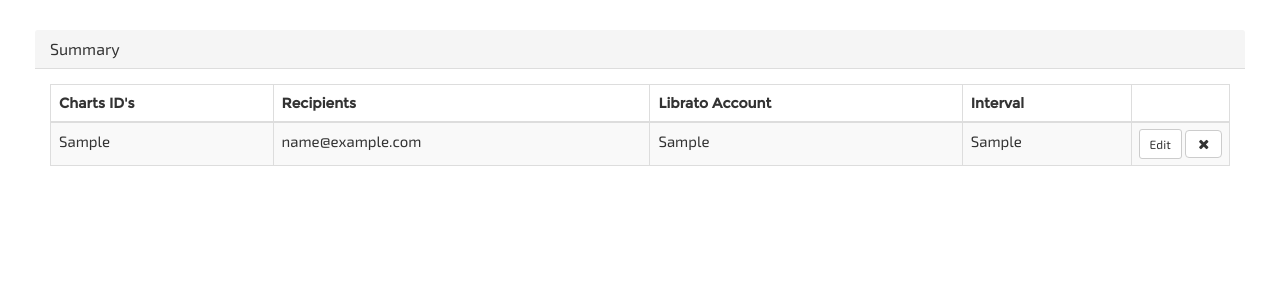
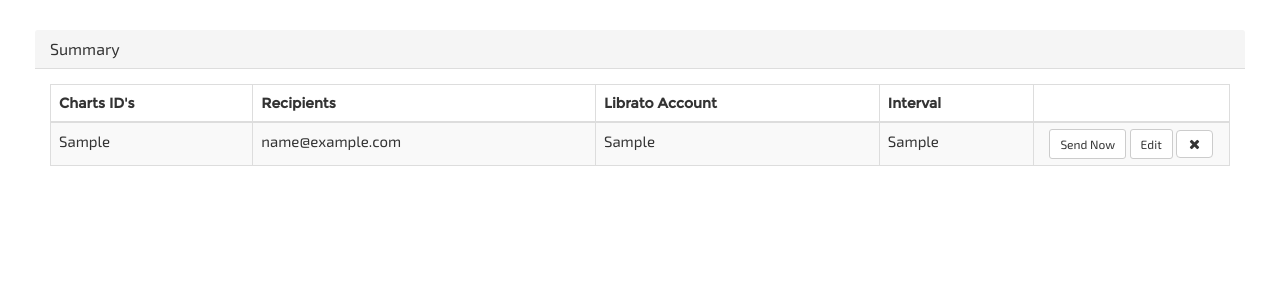
Before and after one commit to weareswat/librato-chart-sender-web, a Django app: page / in a window 1280 px wide. Shown: the part 81-381 px from the top of the page. Run offline with Django 3.2, Linux system fonts and the light colour scheme; tables that the repository leaves empty hold one stand-in row (values such as "Sample post"); parts of the project's set-up code (start-up, migrations or seed data) failed here and were passed over; some libraries are stand-ins or nearby versions.

Commit message:
added send now option

```diff
--- a/librato_chart_sender/templates/index.html
+++ b/librato_chart_sender/templates/index.html
@@ -52,7 +52,7 @@
                                                     <th>Recipients</th>
                                                     <th>Librato Account</th>
                                                     <th>Interval</th>
-                                                    <th class="col-md-1 editwrapper" align="center"></th>
+                                                    <th class="col-md-2 editwrapper" align="center"></th>
                                                 </tr>
                                             </thead>
                                             <tbody>
@@ -63,6 +63,9 @@
                                                         <td>{{ configuration.librato_user }}</td>
                                                         <td>{{ configuration.interval }}</td>
                                                         <td align="middle" style="padding: 6px" >
+                                                            <a href="../config/send_now/{{ configuration.id }}" class="btn btn-default btn-sm">
+                                                                Send Now
+                                                            </a>
                                                             <a href="../config/edit/{{ configuration.id }}" class="btn btn-default btn-sm">
                                                                 Edit
                                                             </a>
--- a/librato_chart_sender/urls.py
+++ b/librato_chart_sender/urls.py
@@ -7,4 +7,5 @@ urlpatterns = [
     url(r'^config/new/$', views.config_new, name='config-new'),
     url(r'^config/edit/(?P<config_id>[0-9]+)/$', views.config_edit, name='config-edit'),
     url(r'^config/delete/(?P<config_id>[0-9]+)/$', views.config_delete, name='config-delete'),
+    url(r'^config/send_now/(?P<config_id>[0-9]+)/$', views.send_now, name='send-now'),
 ]
--- a/librato_chart_sender/views.py
+++ b/librato_chart_sender/views.py
@@ -3,6 +3,7 @@ from .forms import NewConfigForm
 from django.shortcuts import redirect
 from .models import Configuration
 from db.config_db import ConfigDB
+from chart_sender import LibratoChartSender
 
 
 def index(request):
@@ -60,3 +61,10 @@ def config_edit(request, config_id):
 def config_delete(request, config_id):
     ConfigDB.delete_configuration(config_id)
     return redirect('index')
+
+def send_now(request, config_id):
+    chart_sender = LibratoChartSender([3419, 3420, 3421], ['pawel.krysiak@rupeal.com'], {
+        'librato_api_key': 'b4bf0341c8cdd3b429826a18d1a07582895fa12c7fb97eb8f2c6bdb015004b86',
+        'mailgun_api_key': 'key-a05af654983f6c57ec99904a3b84c7b3'})
+    chart_sender.run()
+    return redirect('index')
--- a/requirements.txt
+++ b/requirements.txt
@@ -5,3 +5,4 @@ django-fontawesome==0.2.6
 urllib3==1.15.1
 gunicorn==19.6.0
 dj-database-url==0.4.1
+git+https://github.com/weareswat/librato_chart_sender_package.git
```
